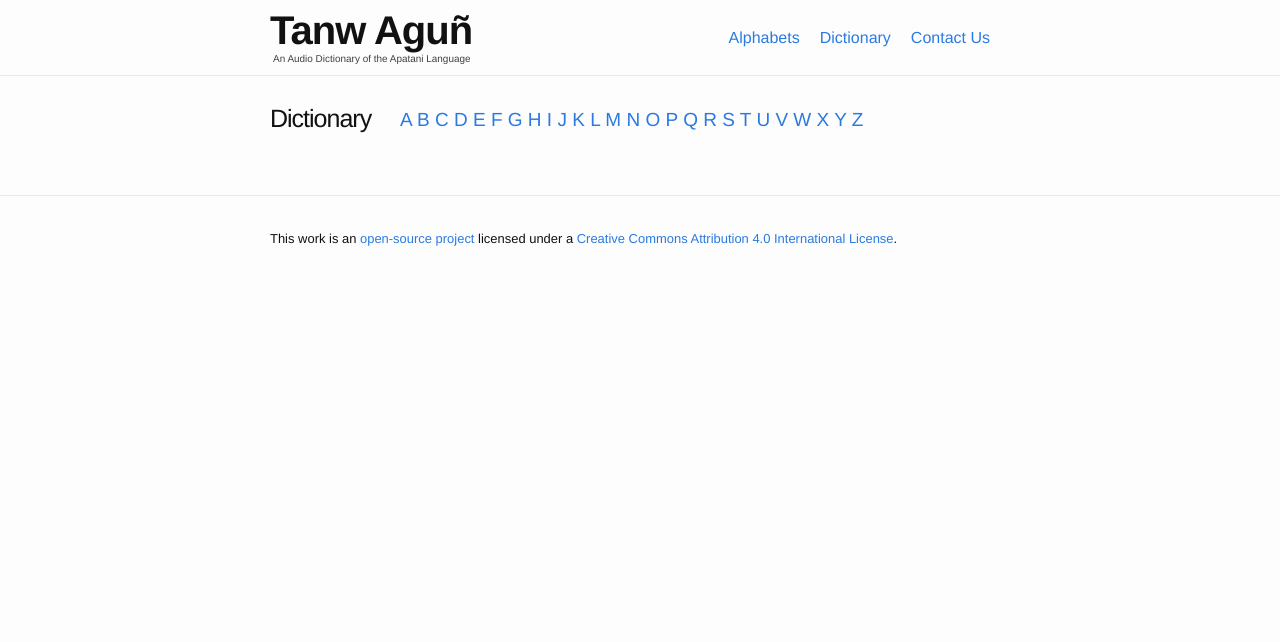
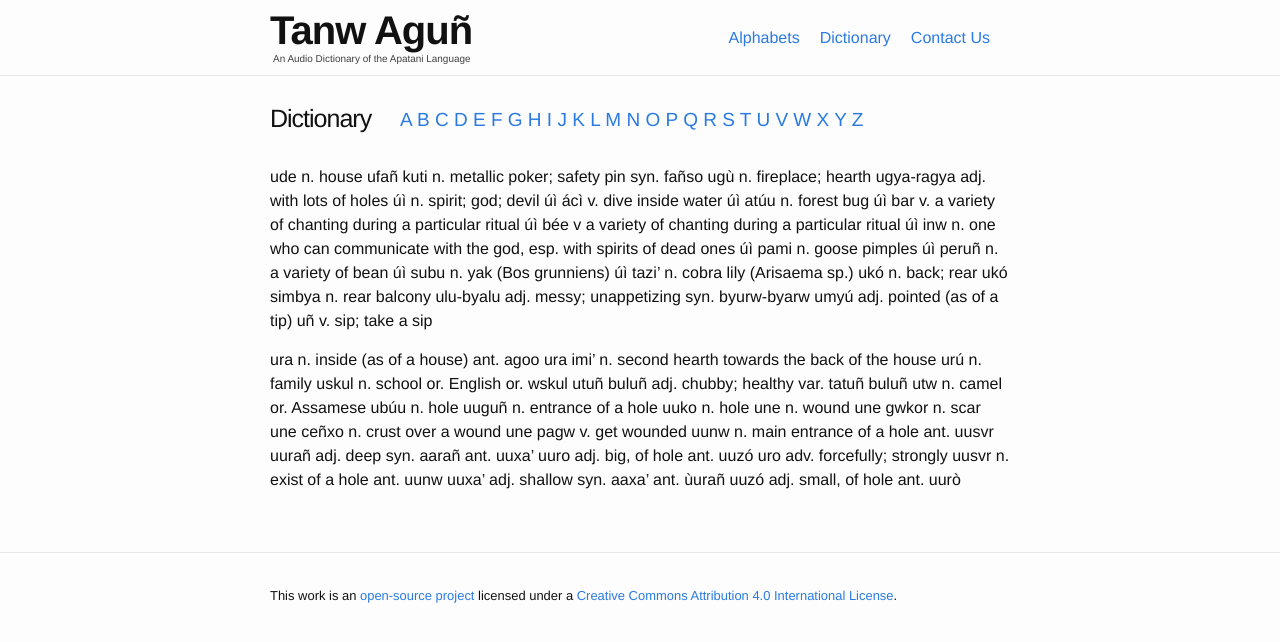
Before and after one commit to hacksparrow/language.apatani.org, a Jekyll site: the page built from dictionary/u.md, in a window 1280 px wide. Shown: the top 642 px of the page. Built offline with Jekyll 4.4.1, drawn with Linux system fonts in a browser that asks for light colours; nearby versions of some CDN libraries.

Commit message:
Update u.md

```diff
--- a/dictionary/u.md
+++ b/dictionary/u.md
@@ -2,3 +2,44 @@
 title: Tanw Dictionary - U
 layout: dictionary
 ---
+
+ude	n.	house
+ufañ kuti	n.	metallic poker; safety pin	syn.	fañso
+ugù	n.	fireplace; hearth
+ugya-ragya	adj.	with lots of holes
+úì	n.	spirit; god; devil
+úì  ácì	v.	dive inside water
+úì atúu	n.	forest bug
+úì bar	v.	a variety of chanting during a particular ritual
+úì bée	v	a variety of chanting during a particular ritual
+úì inw	n.	one who can communicate with the god, esp. with spirits of dead ones
+úì pami	n.	goose pimples
+úì peruñ	n.	a variety of bean
+úì subu	n.	yak (Bos grunniens)
+úì tazi'	n.	cobra lily (Arisaema sp.)
+ukó	n.	back; rear
+ukó simbya	n.	rear balcony
+ulu-byalu	adj.	messy; unappetizing	syn.	byurw-byarw
+umyú	adj.	pointed (as of a tip)
+uñ	v.	sip; take a sip
+
+ura	n.	inside (as of a house)	ant.	agoo
+ura imi'	n.	second hearth towards the back of the house
+urú	n.	family
+uskul	n.	school	or.	English	or.	wskul
+utuñ buluñ	adj.	chubby; healthy	var.	tatuñ buluñ
+utw	n.	camel	or.	Assamese
+ubúu	n.	hole
+uuguñ	n.	entrance of a hole
+uuko	n.	hole
+une	n.	wound
+une gwkor	n.	scar
+une ceñxo	n.	crust over a wound
+une pagw	v.	get wounded
+uunw	n.	main entrance of a hole	ant.	uusvr
+uurañ	adj.	deep	syn.	aarañ	ant.	uuxa'
+uuro	adj.	big, of hole	ant.	uuzó
+uro	adv.	forcefully; strongly
+uusvr	n.	exist of a hole	ant.	uunw
+uuxa'	adj.	shallow	syn.	aaxa'	ant.	ùurañ
+uuzó	adj.	small, of hole	ant.	uurò
```
